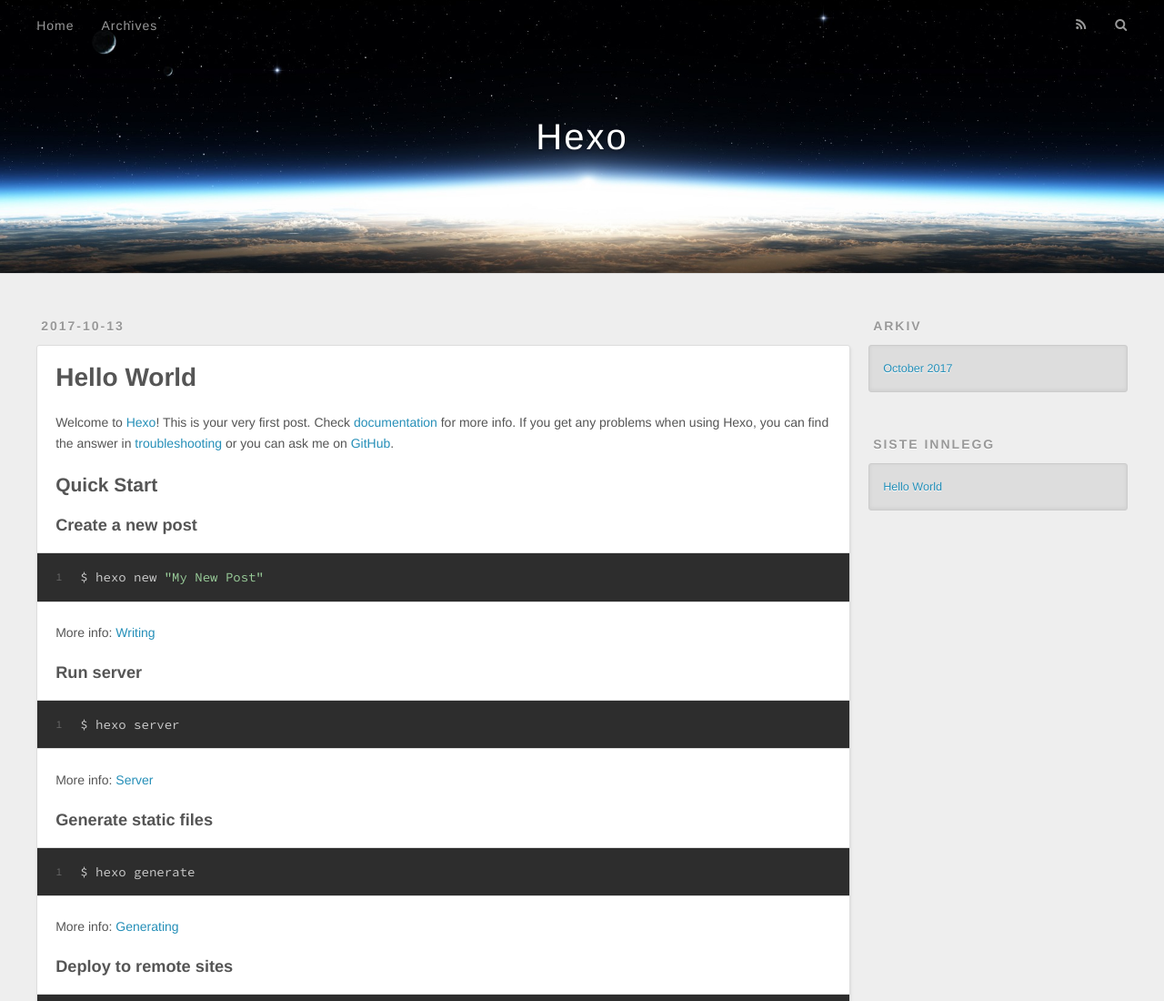
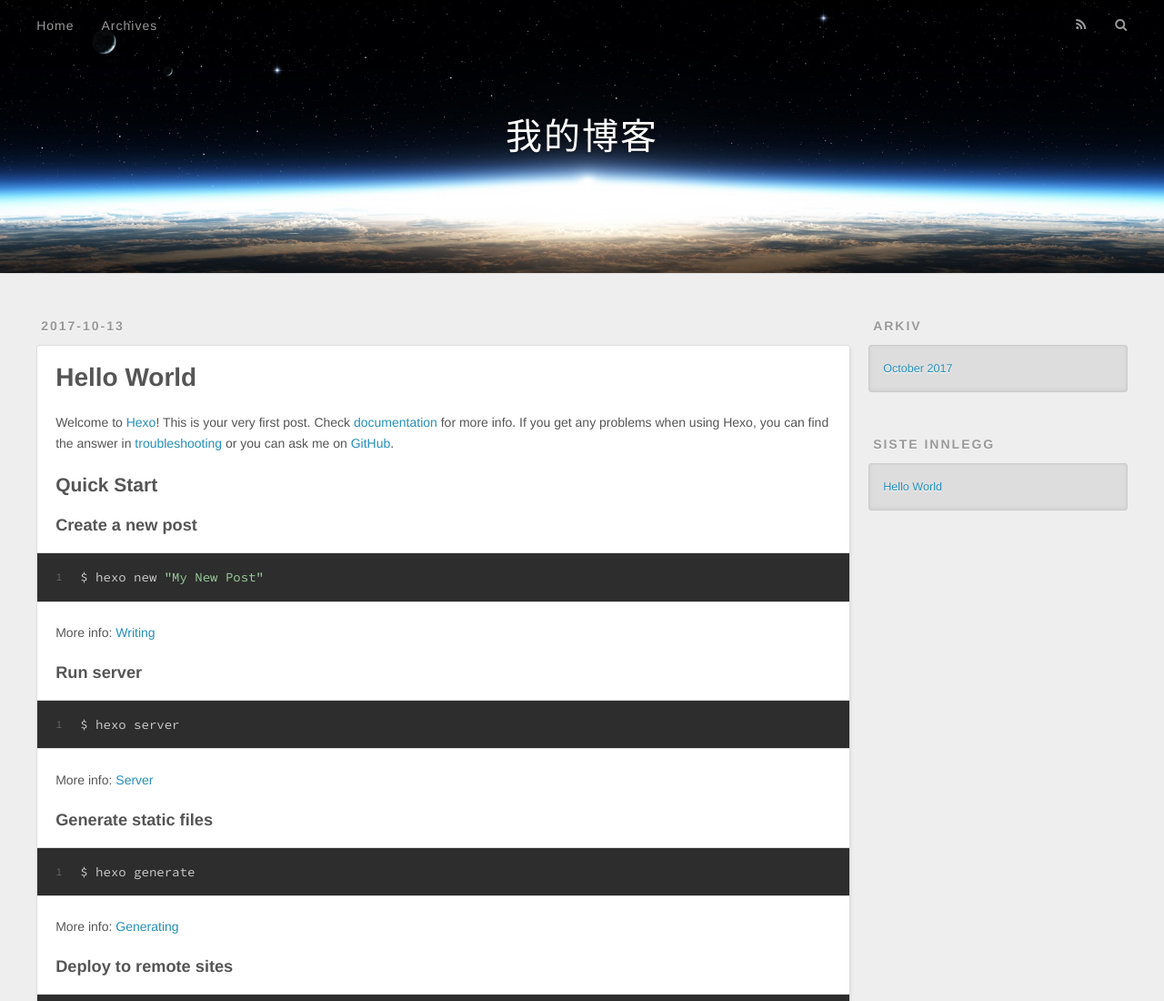
Before and after one commit to MiJaFu/MiJaFu.github.io, a plain HTML site: page index.html in a window 1280 px wide. Shown: the top 1100 px of the page at 91% size. Drawn offline with nearby package versions, Linux system fonts and the light colour scheme.

Commit message:
Update index.html

```diff
--- a/index.html
+++ b/index.html
@@ -33,7 +33,7 @@
   <div id="header-outer" class="outer">
     <div id="header-title" class="inner">
       <h1 id="logo-wrap">
-        <a href="/" id="logo">Hexo</a>
+        <a href="/" id="logo">我的博客</a>
       </h1>
 
     </div>
```
